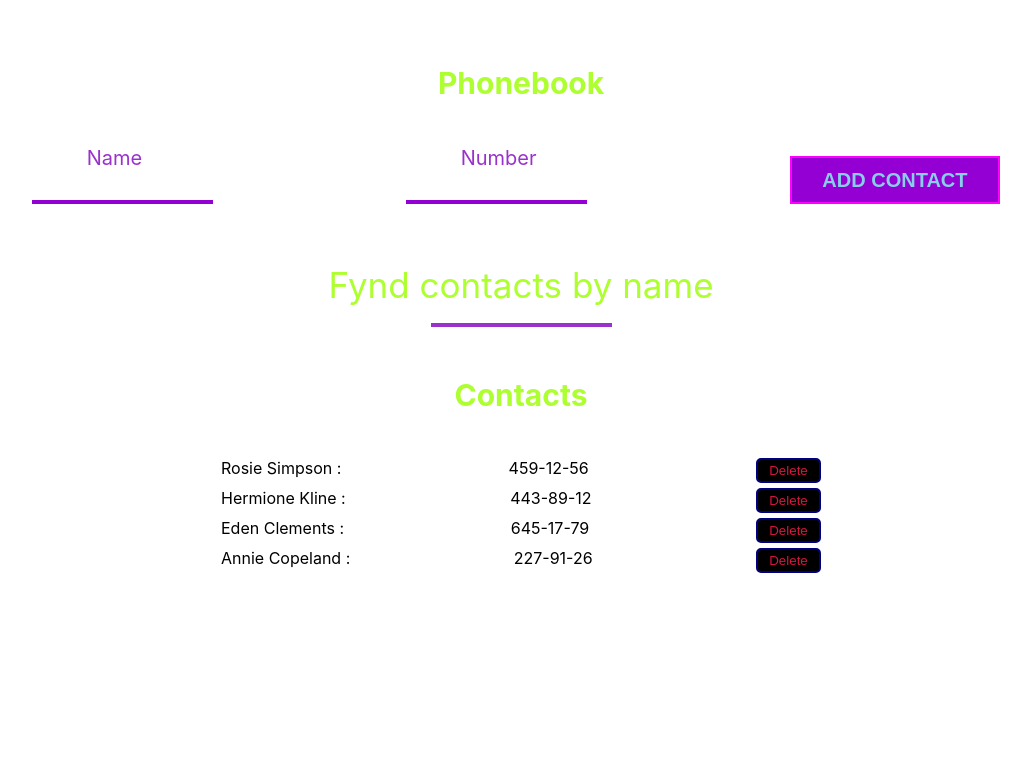
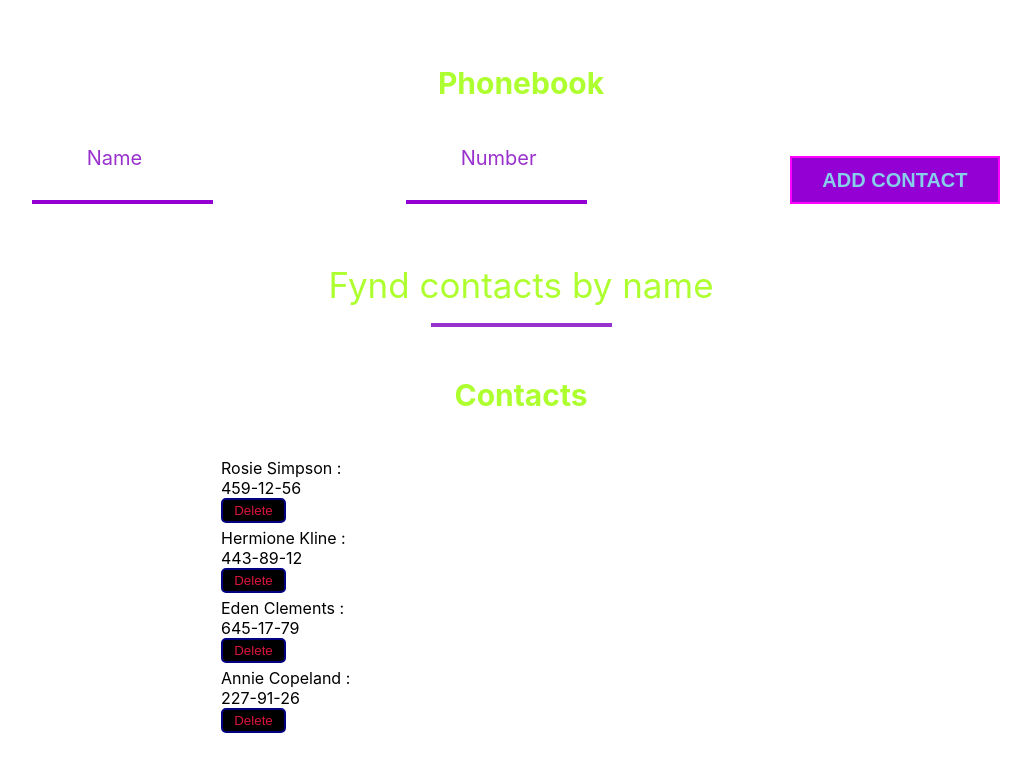
Before and after one commit to Artem2022Hladush/goit-react-hw-02-phonebook, a React (Create React App) app: page / in a window 1280 px wide. Shown: the top 772 px of the page, without its empty margins (119-1150 px from the left). Built offline with nearby package versions, Linux system fonts and the light colour scheme.

Commit message:
refact Contact

```diff
--- a/src/components/App.jsx
+++ b/src/components/App.jsx
@@ -14,7 +14,7 @@ state = {
     {id: 'id-4', name: 'Annie Copeland', number: '227-91-26'},
   ],
 
-  filter: " ",
+  filter: "",
 };
 
 addContact = ({name, number}) => {
--- /dev/null
+++ b/src/components/Contact/Contact.jsx
@@ -0,0 +1,12 @@
+import React from "react"
+import css from "../Contact/Contact.module.css"
+
+const Contact = ({name, number, onDeleteContact}) => (
+		<div>
+			<p>{name} :</p>
+			<p>{number}</p>
+			<button className={css.contact__button} type="button" onClick={onDeleteContact}>Delete</button>
+		</div>
+);
+
+export default Contact
--- /dev/null
+++ b/src/components/Contact/Contact.module.css
@@ -0,0 +1,16 @@
+.contact__button{
+	border: 2px solid navy;
+	width: 65px;
+	height: 25px;
+	background-color: black;
+	color: crimson;
+	border-radius: 5px;
+}
+
+.contact__button:hover,
+.contact__button:active,
+.contact__button:focus{
+	color:darkorange;
+	background-color: darkred;
+	border: 2px solid purple;
+}
--- a/src/components/ContactList/ContactLIst.module.css
+++ b/src/components/ContactList/ContactLIst.module.css
@@ -12,20 +12,3 @@ justify-content: space-between;
 .contact__item:not(:last-child){
 	margin-bottom: 5px;
 }
-
-.contact__button{
-	border: 2px solid navy;
-	width: 65px;
-	height: 25px;
-	background-color: black;
-	color: crimson;
-	border-radius: 5px;
-}
-
-.contact__button:hover,
-.contact__button:active,
-.contact__button:focus{
-	color:darkorange;
-	background-color: darkred;
-	border: 2px solid purple;
-}
--- a/src/components/ContactList/ContactList.jsx
+++ b/src/components/ContactList/ContactList.jsx
@@ -1,11 +1,13 @@
 import css from "../ContactList/ContactLIst.module.css"
+import Contact from "components/Contact/Contact";
 
 const ContactLIst = ({contacts, onDeleteContact}) => {
 return (
 	<ul className={css.contact__list}>{contacts.map(({id, name, number}) => <li key = {id} className={css.contact__item}>
-	<p>{name} :</p>
-	<p>{number}</p>
-	<button className={css.contact__button} type="button" onClick={() => onDeleteContact(id)}>Delete</button>
+	<Contact
+	name={name}
+	number={number}
+	onDeleteContact={() => onDeleteContact(id)}/>
 </li>)}
 </ul>
 )
```
